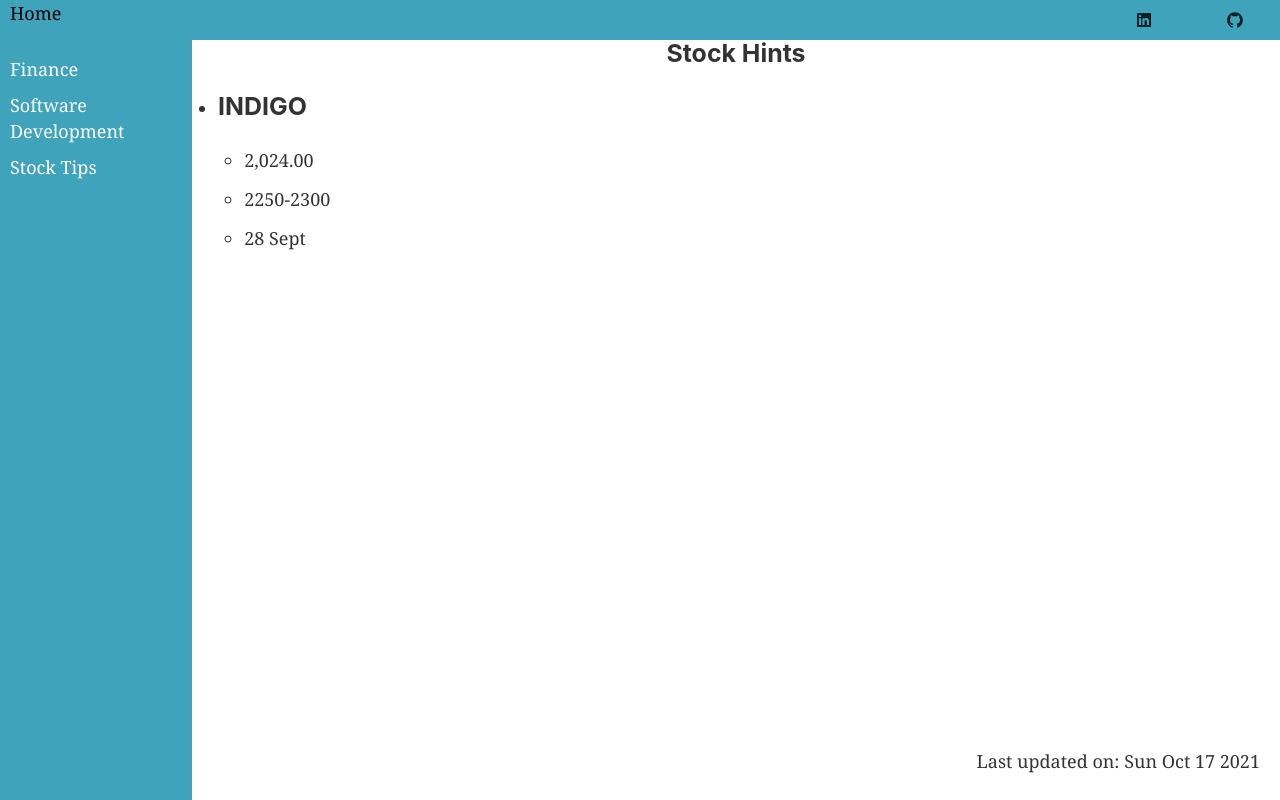
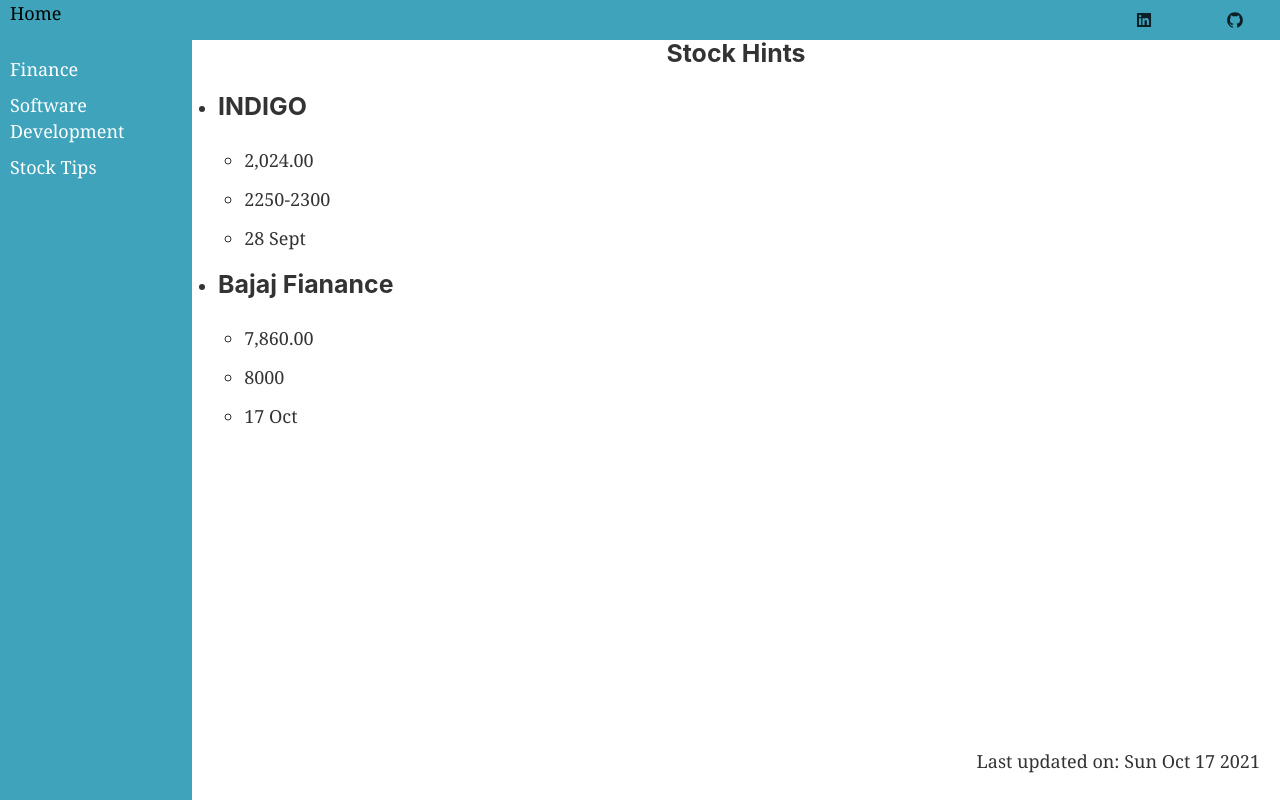
Before and after one commit to dharanchit/boat, a Gatsby site: page /stock-tips in a window 1280 px wide. Built offline with nearby package versions, Linux system fonts and the light colour scheme; Gatsby itself is replaced by a stand-in of ours.

Commit message:
added new things

```diff
--- a/src/material/stockTips/data.json
+++ b/src/material/stockTips/data.json
@@ -4,5 +4,12 @@
     "Current Price": "2,024.00",
     "Target Price": "2250-2300",
     "Dated": "28 Sept"
+  },
+  {
+    "Share Name": "Bajaj Fianance",
+    "Current Price": "7,860.00",
+    "Target Price": "8000",
+    "Dated": "17 Oct",
+    "Remarks": "Breakout at 8000"
   }
 ]
```
Also changed, not shown: src/pages/index.js (+0 -8 lines), 1 other file.
